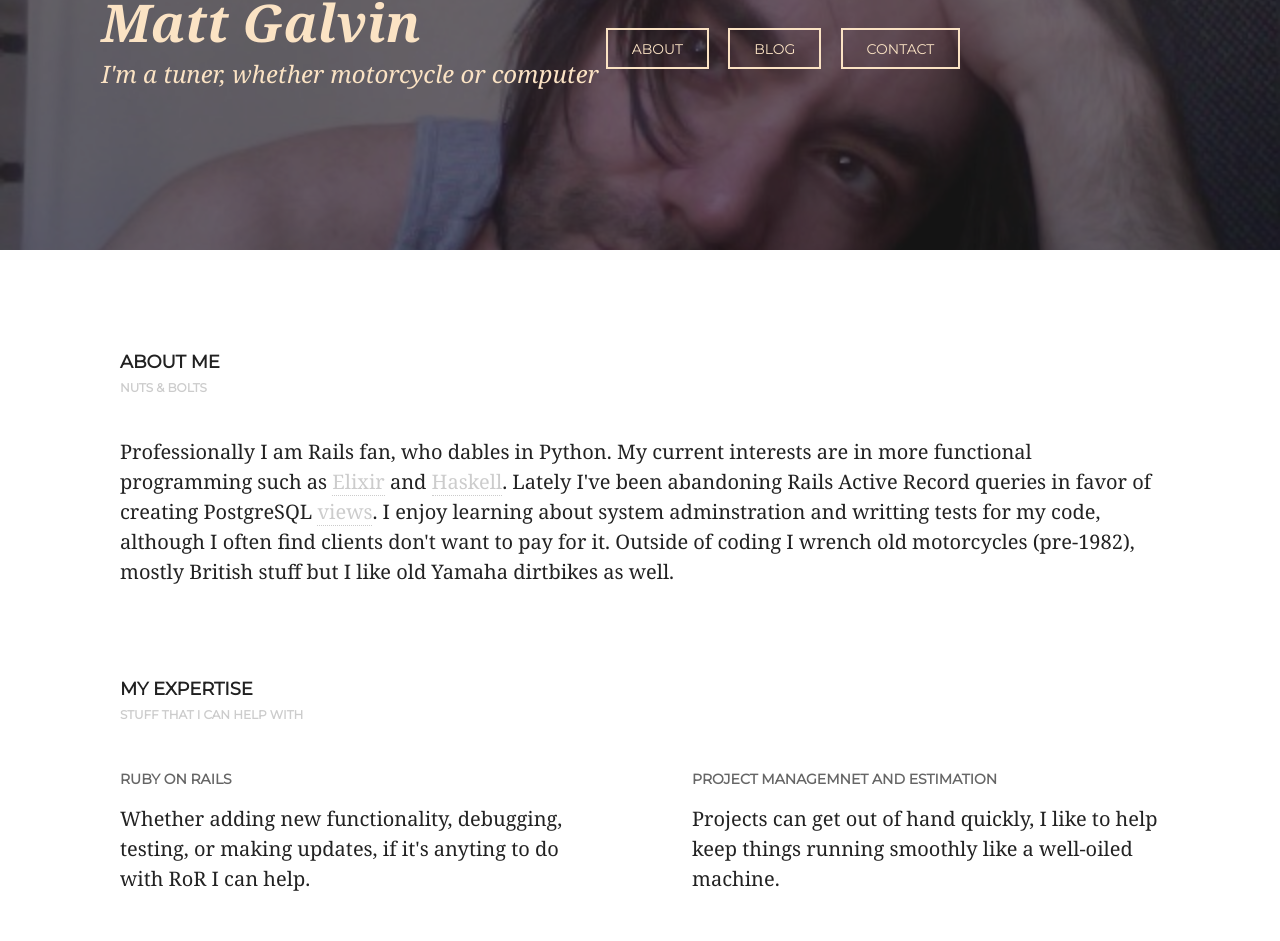
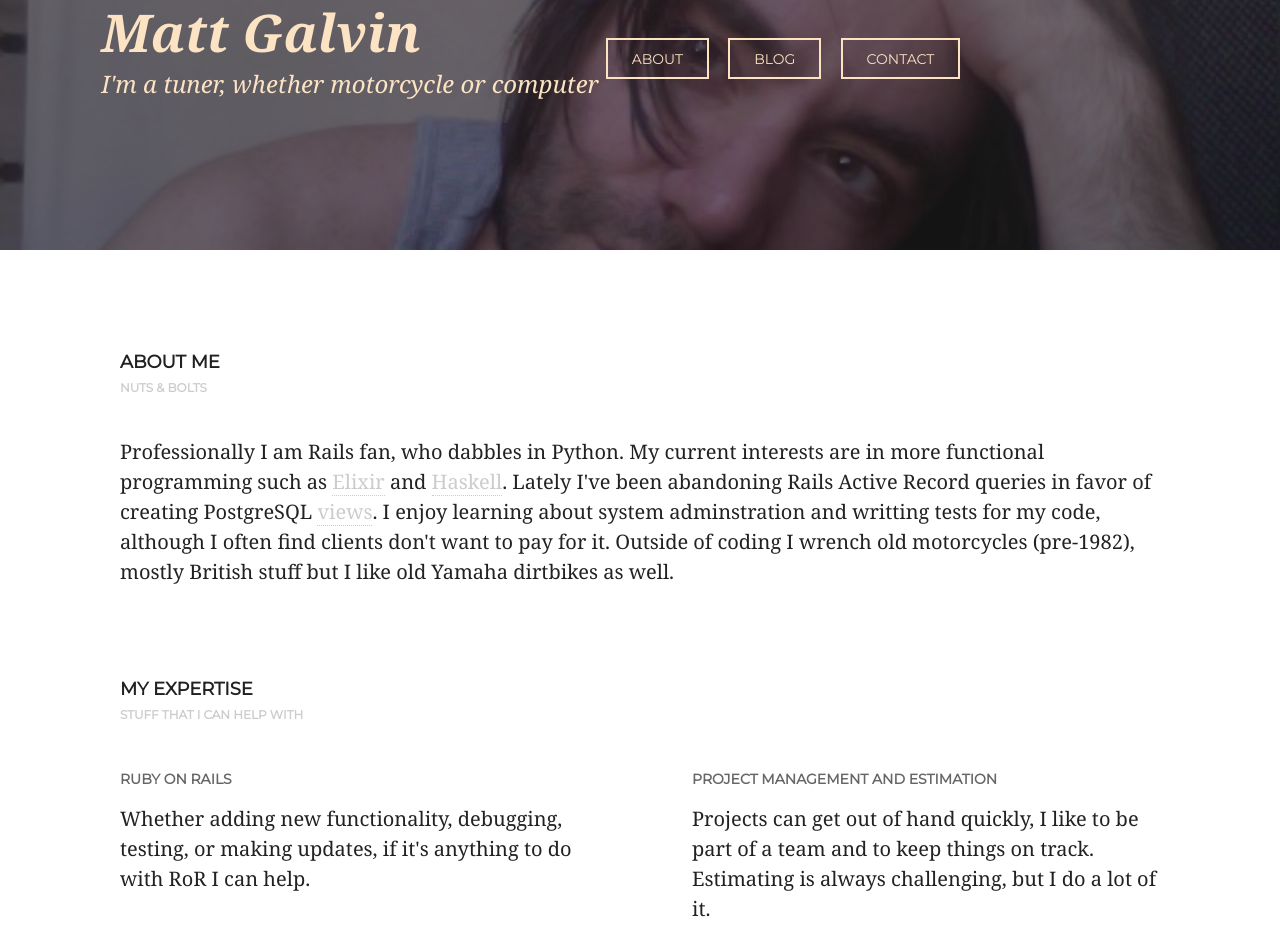
Before and after one commit to mattjg908/mattjg908.github.com, a Jekyll site: the page built from about/index.html, in a window 1280 px wide. Shown: the top 941 px of the page. Built offline with Jekyll 4.4.1, drawn with Linux system fonts in a browser that asks for light colours; some web fonts are replaced; some of the changed text lies outside the part shown.

Commit message:
Fix Firefox styling

```diff
--- a/about/index.html
+++ b/about/index.html
@@ -15,7 +15,7 @@
                 <span class="section-subtitle">Nuts & Bolts</a></span>
             </header>
 
-            <p>Professionally I am Rails fan, who dables in Python. My current interests are in more functional programming such as <a href="http://elixir-lang.org/">Elixir</a> and <a href="https://www.haskell.org/">Haskell</a>. Lately I've been abandoning Rails Active Record queries in favor of creating PostgreSQL <a href="http://www.postgresql.org/docs/9.4/static/sql-createview.html">views</a>. I enjoy learning about system adminstration and writting tests for my code, although I often find clients don't want to pay for it. Outside of coding I wrench old motorcycles (pre-1982), mostly British stuff but I like old Yamaha dirtbikes as well.</p>
+            <p>Professionally I am Rails fan, who dabbles in Python. My current interests are in more functional programming such as <a href="http://elixir-lang.org/">Elixir</a> and <a href="https://www.haskell.org/">Haskell</a>. Lately I've been abandoning Rails Active Record queries in favor of creating PostgreSQL <a href="http://www.postgresql.org/docs/9.4/static/sql-createview.html">views</a>. I enjoy learning about system adminstration and writting tests for my code, although I often find clients don't want to pay for it. Outside of coding I wrench old motorcycles (pre-1982), mostly British stuff but I like old Yamaha dirtbikes as well.</p>
 
         </section>
 
@@ -29,23 +29,23 @@
             <div class="one-half first">
 
                 <h4>Ruby on Rails</h4>
-                <p>Whether adding new functionality, debugging, testing, or making updates, if it's anyting to do with RoR I can help.</p>
+                <p>Whether adding new functionality, debugging, testing, or making updates, if it's anything to do with RoR I can help.</p>
 
-                <h4>JavaScript, especially Angular</h4>
-                <p>JavaScript is fun and I enjoy slinging data around.</p>
+                <h4>JavaScript</h4>
+                <p>JavaScript is fun and I enjoy slinging data around. Well versed in Angular, Backbone, Knockout, D3, some Node.</p>
 
-                <h4>E-Commerce</h4>
-                <p>I worked on Wall Street as a derivatives trader for 5 years. I have spent a significant time applying my business acumen to e-commerce sites.</p>
+                <h4>SQL</h4>
+                <p>PostgreSQL and MySQL. I appreciate good architecture. Lately I've been experimenting with PostgreSQL's recursive querying.</p>
 
             </div>
 
             <div class="one-half last">
 
-                <h4>Project Managemnet and Estimation</h4>
-                <p>Projects can get out of hand quickly, I like to help keep things running smoothly like a well-oiled machine.</p>
+                <h4>Project Management and Estimation</h4>
+                <p>Projects can get out of hand quickly, I like to be part of a team and to keep things on track. Estimating is always challenging, but I do a lot of it.</p>
 
-                <h4>Knowledge Sharing</h4>
-                <p>The best thing about this business is constant learning.</p>
+                <h4>E-Commerce</h4>
+                <p>I worked on Wall Street as a derivatives trader for 5 years. I have spent significant time applying my business acumen to e-commerce sites.</p>
 
                 <h4>Client Representation and Consultation</h4>
                 <p>Getting to learn about an industry or how a business works is another great benefit to software development. Over the years I have been in constant contact with CEOs and business owners, their success is mine and I love helping to make their passions profitable.</p>
@@ -64,19 +64,19 @@
             <ul class="projects-list clearfix">
 
                 <li>
-                    <a class="about-image" href="https://www.shwoodshop.com/us">
+                    <a href="https://www.shwoodshop.com/us">
                         <img src="/img/shwood.png" alt="" />
                         <div class="caption">
                             <div>
                                 <h4>Shwood</h4>
-                                <span>Ruby, Rails, Spree, Wombat, AWS</span>
+                                <span>Ruby on Rails, Spree, Wombat, AWS</span>
                             </div>
                         </div>
                     </a>
                 </li>
 
                 <li>
-                    <a class="about-image" href="https://www.stance.com/">
+                    <a href="https://www.stance.com/">
                         <img src="/img/stance.png" alt="" />
                         <div class="caption">
                             <div>
@@ -88,19 +88,19 @@
                 </li>
 
                 <li>
-                    <a id="about-image" href="http://www.google.com/earth/explore/showcase/liquidgalaxy.html">
+                    <a href="http://www.google.com/earth/explore/showcase/liquidgalaxy.html">
                         <img src="/img/lg.jpg" alt="" />
                         <div class="caption">
                             <div>
                                 <h4>Google</h4>
-                                <span>Python, Arduino, Rails, Angular</span>
+                                <span>Python, Rails, Angular</span>
                             </div>
                         </div>
                     </a>
                 </li>
 
                 <li>
-                    <a class="engine-image" href="http://www.chopcult.com/default.php">
+                    <a href="http://www.chopcult.com/default.php">
                         <img src="/img/engine.png" alt="" />
                         <div class="caption">
                             <div>
--- a/css/style.css
+++ b/css/style.css
@@ -30,10 +30,12 @@
 	color: #FBE3C4;
 	border: 2px solid #FBE3C4;
 }
-
 #main-nav a:hover, #main-nav a.selected {
 	background: #FBE3C4;
 	color: #291A03;
+}
+#main-title:hover, #main-subtitle:hover {
+	color: #D4A16B;
 }
 
 /* Regular buttons & img captions */
@@ -317,7 +319,7 @@
 }
 .wrapper-home {
         position: absolute;
-        bottom: 64%;
+        bottom: 60%;
         left: 4%;
 }
 .main-content .wrapper {
@@ -482,25 +484,19 @@
         width: 62%;
 }
 
-#about-image {
-        width: 34.65%;
-}
-
-.engine-image {
-        width: 68.7%;
-}
-
 .projects-list {
 	margin-top: 30px;
 	margin-left: -20px;
 	width: 110%;
 }
 .projects-list li {
+        width: 100%;
 	float: left;
 	margin: 20px;
 	list-style: none;
 }
 .projects-list a {
+        width: 100%;
 	position: relative;
 	display: inline-block;
 	color: #fff;
```
Also changed, not shown: _layouts/home.html (line endings or trailing spaces), 5 other files.
